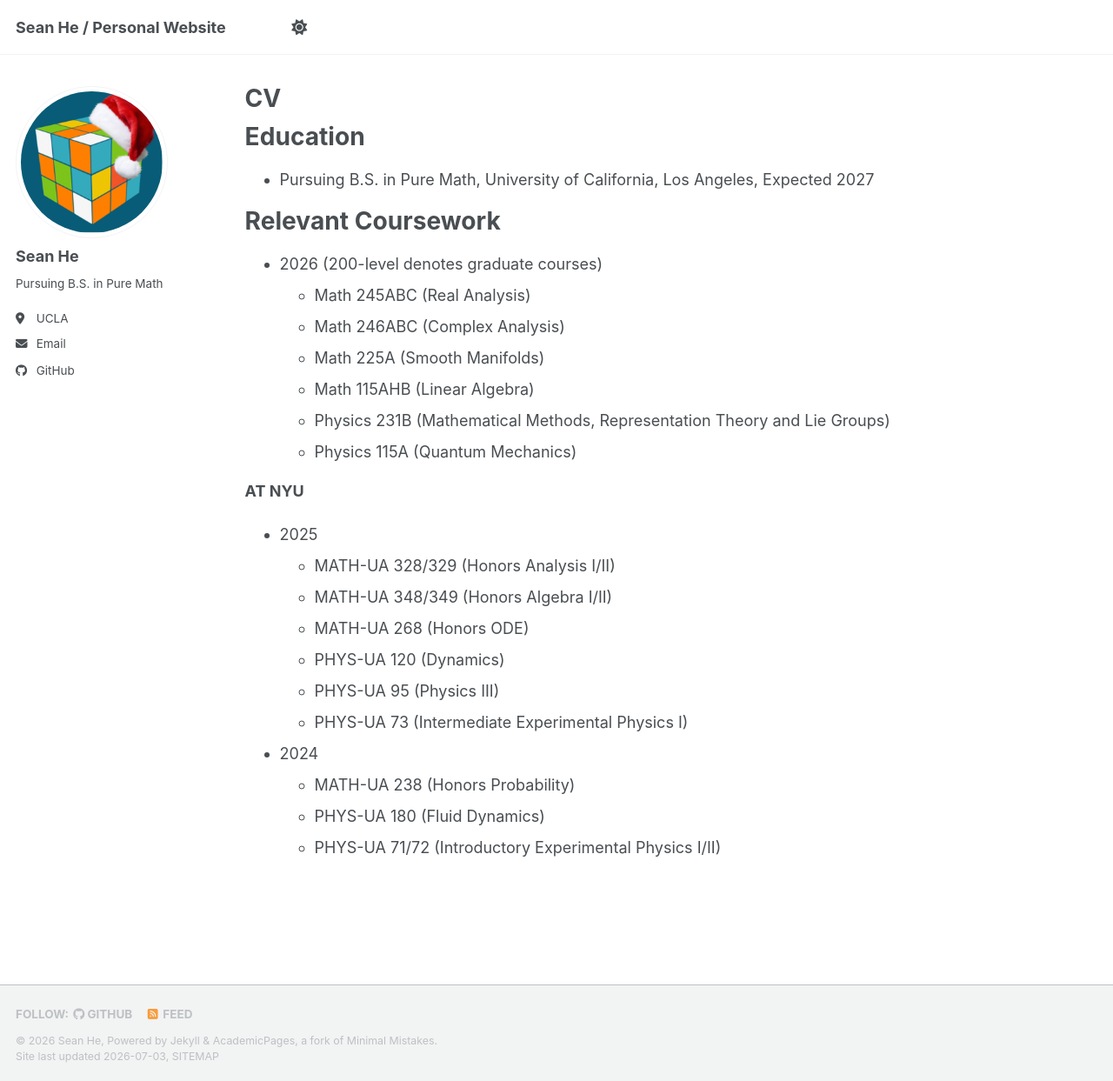
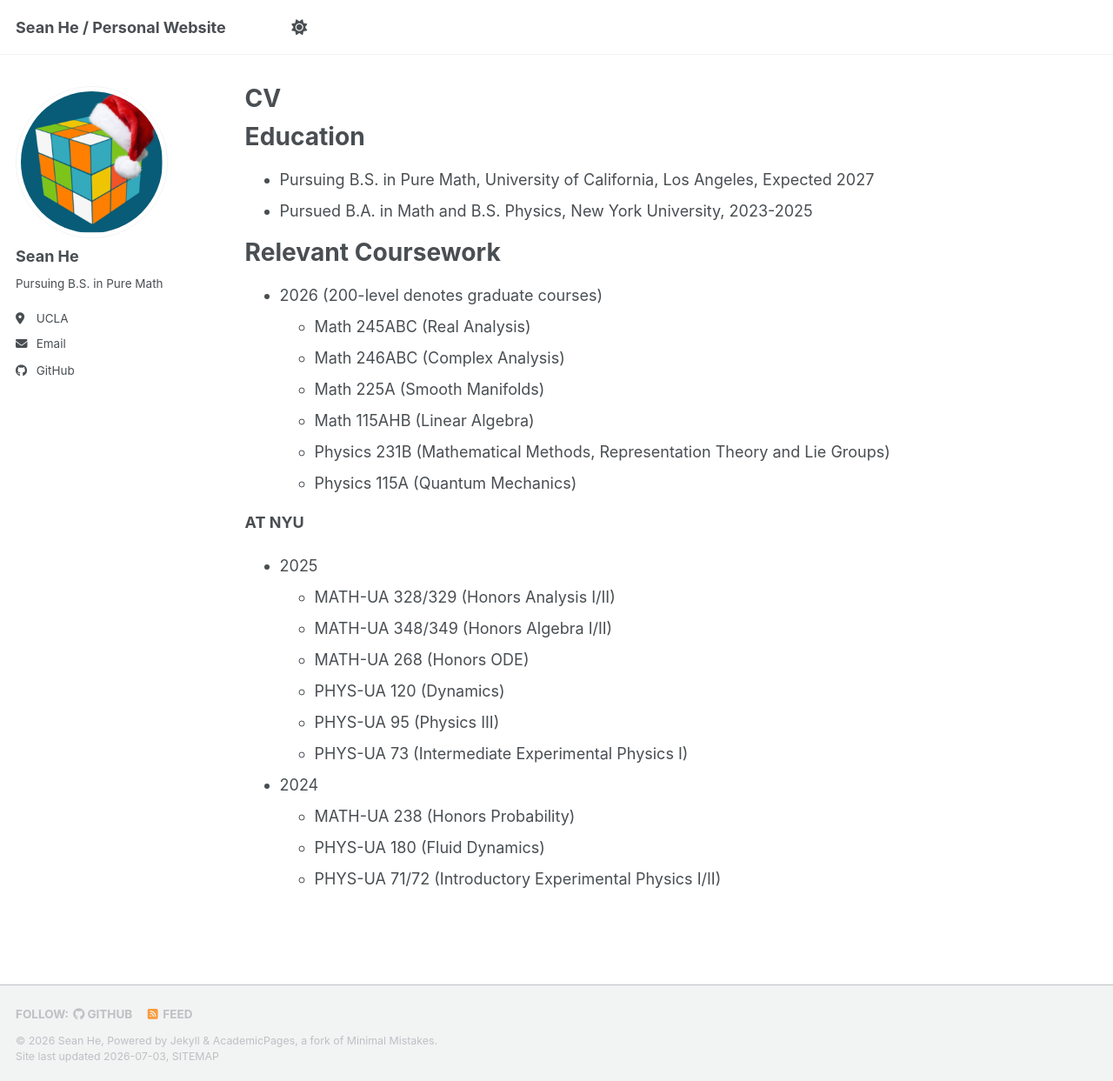
Before and after one commit to mathmaniac88/mathmaniac88.github.io, a Jekyll site: the page built from _pages/cv.md, in a window 1280 px wide and 1243 px high. Shown: the whole window at 87% size. Built offline with Jekyll 4.4.1, drawn with Linux system fonts in a browser that asks for light colours; a style sheet for code colours, icons or effects is not loaded.

Commit message:
Update cv.md

```diff
--- a/_pages/cv.md
+++ b/_pages/cv.md
@@ -12,6 +12,7 @@ redirect_from:
 Education
 ======
 * Pursuing B.S. in Pure Math, University of California, Los Angeles, Expected 2027
+* Pursued B.A. in Math and B.S. Physics, New York University, 2023-2025
 
 Relevant Coursework
 ======
```
